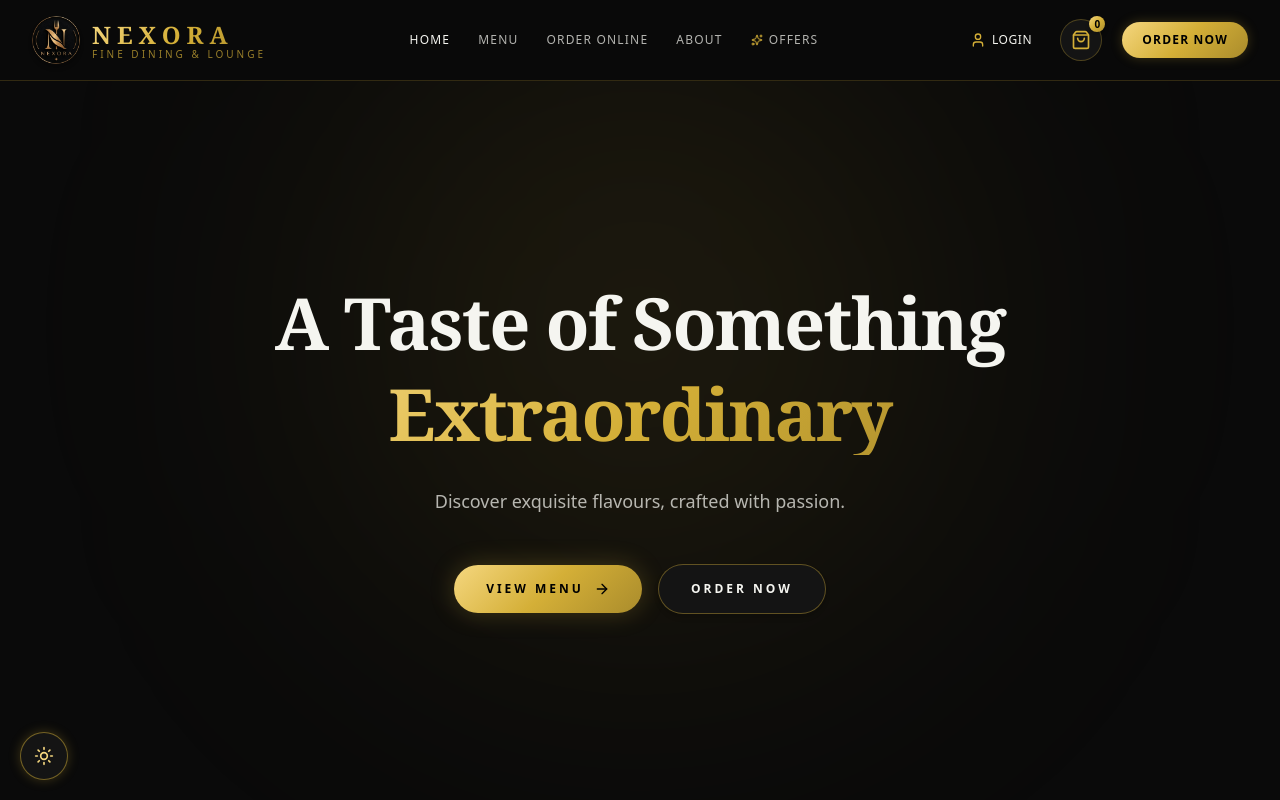
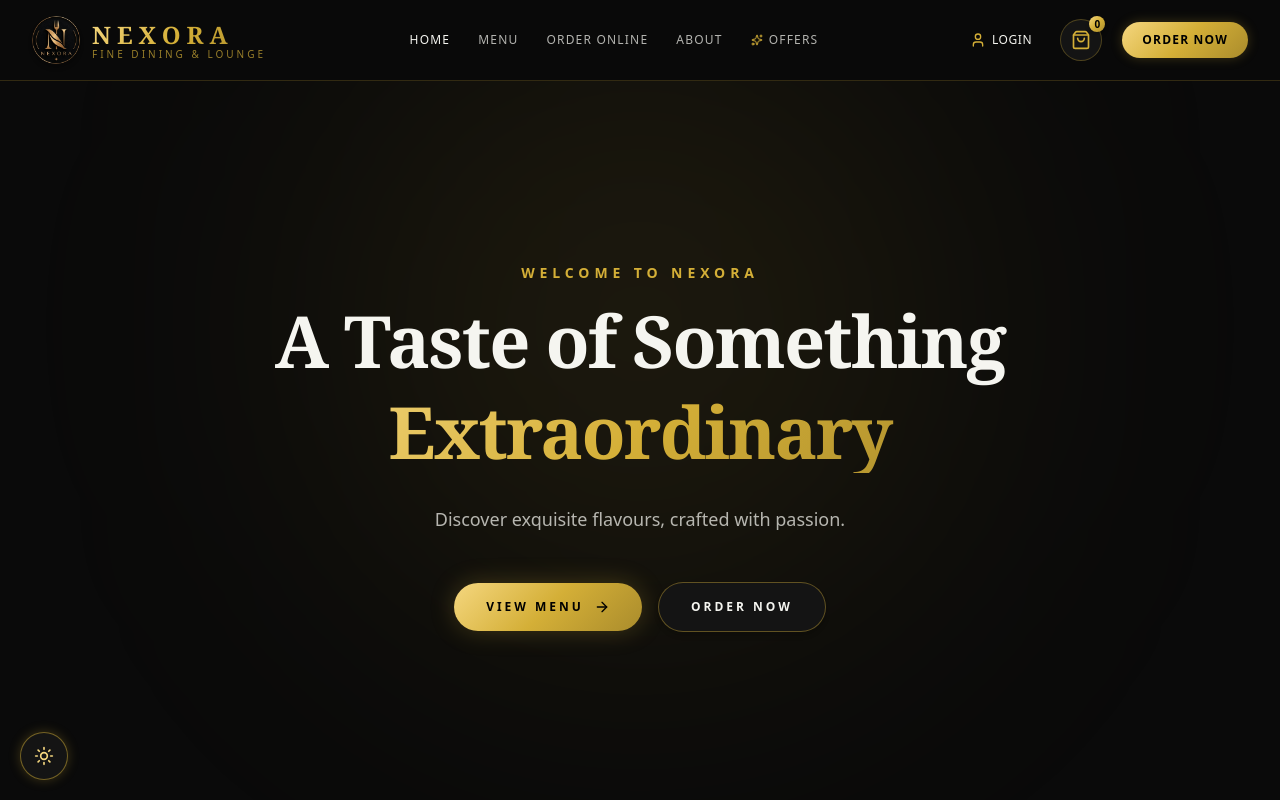
Before and after one commit to anshpatel8009889170-arch/NEXORA, a Next.js app: page / in a window 1280 px wide. Shown: the top 800 px of the page. Built offline with nearby package versions, Linux system fonts and the light colour scheme; no server answers.

Commit message:
feat: add 'WELCOME TO NEXORA' eyebrow text directly above hero heading

```diff
--- a/app/page.tsx
+++ b/app/page.tsx
@@ -165,11 +165,17 @@ export default function Home() {
         <div className="absolute top-1/3 left-1/2 -translate-x-1/2 -translate-y-1/2 w-[600px] h-[600px] bg-[#d4af37]/10 rounded-full blur-[140px] pointer-events-none" />
 
         <div className="relative max-w-4xl mx-auto text-center space-y-8 py-20">
-          {/* Heading */}
-          <h1 className="text-4xl sm:text-6xl md:text-7xl font-serif font-bold tracking-tight text-[var(--text-main)] leading-[1.15]">
-            A Taste of Something{" "}
-            <span className="text-gold-gradient block mt-2">Extraordinary</span>
-          </h1>
+          <div className="space-y-4">
+            <p className="text-xs sm:text-sm uppercase tracking-[0.35em] text-[#d4af37] font-semibold">
+              WELCOME TO NEXORA
+            </p>
+
+            {/* Heading */}
+            <h1 className="text-4xl sm:text-6xl md:text-7xl font-serif font-bold tracking-tight text-[var(--text-main)] leading-[1.15]">
+              A Taste of Something{" "}
+              <span className="text-gold-gradient block mt-2">Extraordinary</span>
+            </h1>
+          </div>
 
           {/* Subtitle */}
           <p className="max-w-2xl mx-auto text-base sm:text-lg text-[var(--text-sub)] leading-relaxed font-light">
```
